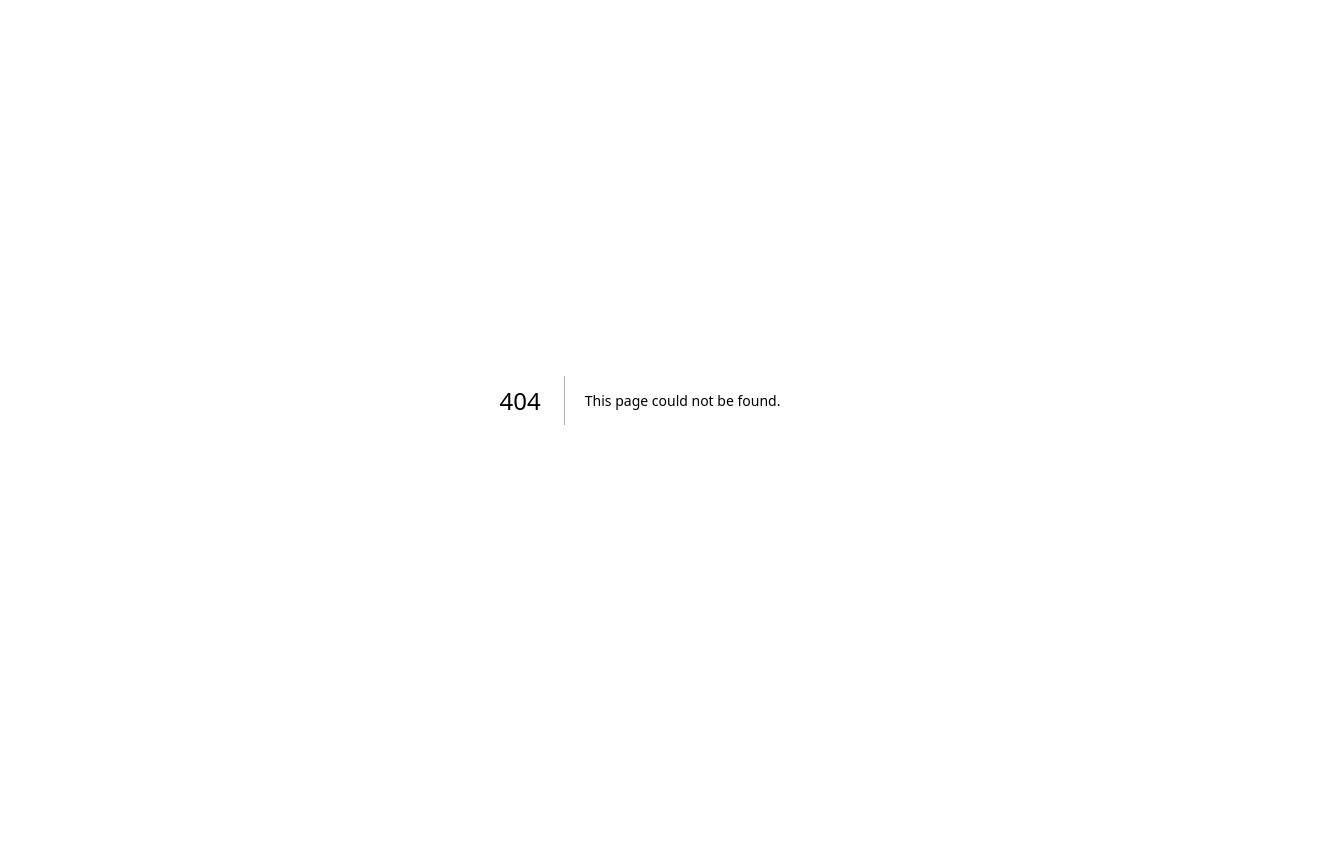
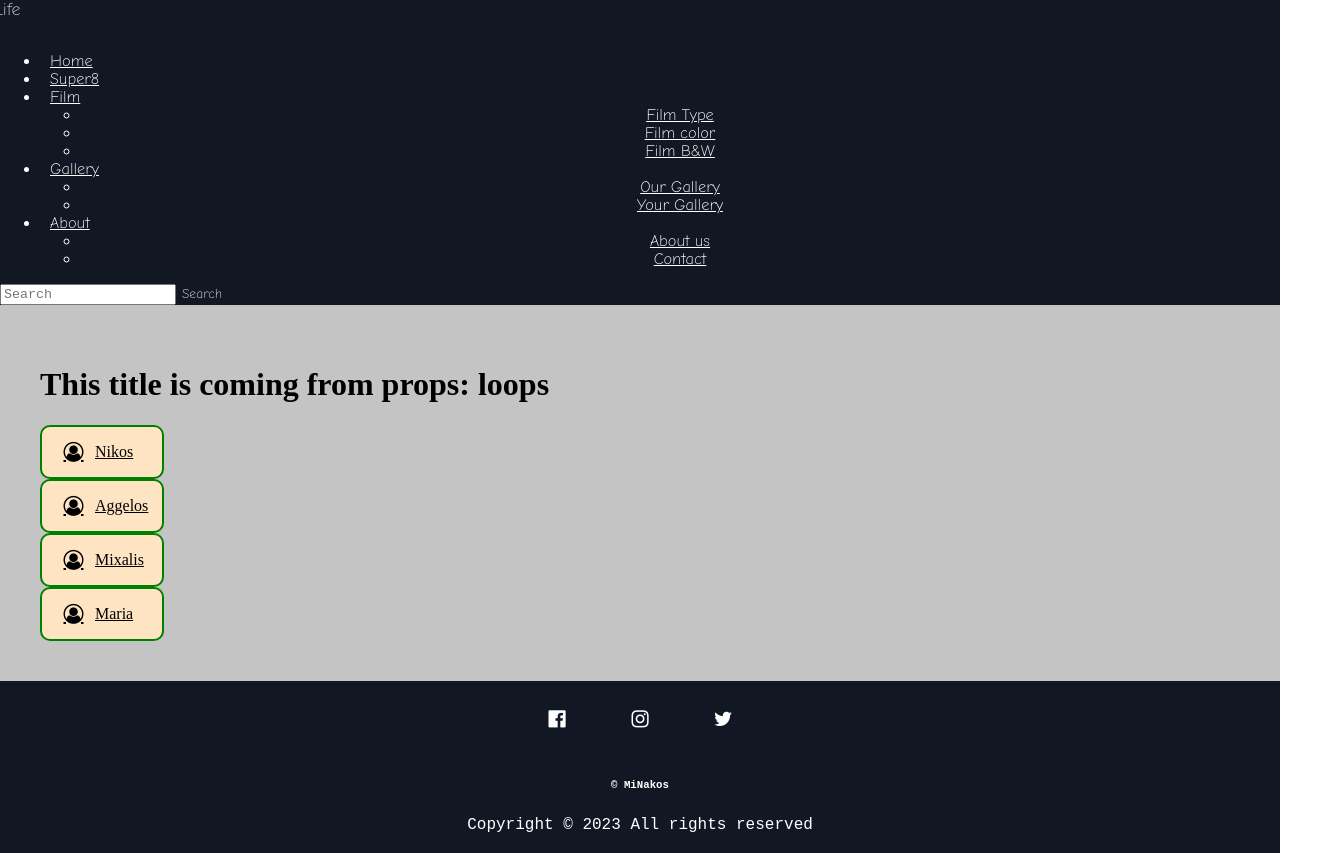
Before and after one commit to Minakoss/nextjs-test, a Next.js app: page /loops3 in a window 1280 px wide. Before the commit this address had no page. Shown: the whole page, 1344 px wide, since content can reach past the window. Before the commit the page ends 800 px from the top, so only its background shows below. Built offline with nearby package versions, Linux system fonts and the light colour scheme.

Commit message:
example with map and layout

```diff
--- /dev/null
+++ b/src/components/Layout.js
@@ -0,0 +1,18 @@
+import React from "react";
+import Navbar from "./Navbar";
+import Footer from "./Footer";
+
+function Layout({ title, children, layoutStyles }) {
+  return (
+    <>
+      <Navbar />
+      <div style={layoutStyles}>
+        {title && <h1>{`This title is coming from props: ${title}`}</h1>}
+        {children}
+      </div>
+      <Footer />
+    </>
+  );
+}
+
+export default Layout;
--- /dev/null
+++ b/src/components/PersonTile.js
@@ -0,0 +1,32 @@
+import React from "react";
+import Link from "next/link";
+
+function PersonTile({ personName }) {
+  const personStyles = {
+    border: "2px solid green",
+    borderRadius: 10,
+    padding: 10,
+    maxWidth: 100,
+    backgroundColor: "bisque",
+    textAlign: "center",
+    display: "flex",
+    justifyContet: "center",
+    alignItems: "center",
+    textTransform: "capitalize",
+  };
+
+  return (
+    <Link href={`/persons/${personName}`}>
+      <div style={personStyles}>
+        <i
+          style={{ padding: 0 }}
+          class="fa fa-user-circle-o"
+          aria-hidden="true"
+        ></i>
+        {personName}
+      </div>
+    </Link>
+  );
+}
+
+export default PersonTile;
--- a/src/pages/Gallery/BWfilmGallery.js
+++ b/src/pages/Gallery/BWfilmGallery.js
@@ -96,7 +96,7 @@ function BWfilmGallery() {
                 <div class="col-12 col-md-4 col-xl-3 thumb thumbnail animate__animated animate__slideInRight slow">
                   <img
                     class="img-thumbnail"
-                    src="../bwphotos/000022sample(1).jpg"
+                    src="../bwphotos/${}.jpg"
                     alt="#"
                   />
                 </div>
--- /dev/null
+++ b/src/pages/loops3.js
@@ -0,0 +1,22 @@
+import Layout from "@/components/Layout";
+import React, { useState } from "react";
+import PersonTile from "@/components/PersonTile";
+
+function Loops3() {
+  const innerStyles = {
+    backgroundColor: "#c4c4c4",
+    padding: 40,
+  };
+
+  const persons = ["Nikos", "aggelos", "mixalis", "maria"];
+
+  return (
+    <Layout title="loops" layoutStyles={innerStyles}>
+      {persons.map((person) => (
+        <PersonTile personName={person} />
+      ))}
+    </Layout>
+  );
+}
+
+export default Loops3;
```
Also changed, not shown: src/pages/loops.js (added, +37 -0 lines), src/pages/loops2.js (added, +22 -0 lines), 2 other files (tests, documents, lock files or other folders).
